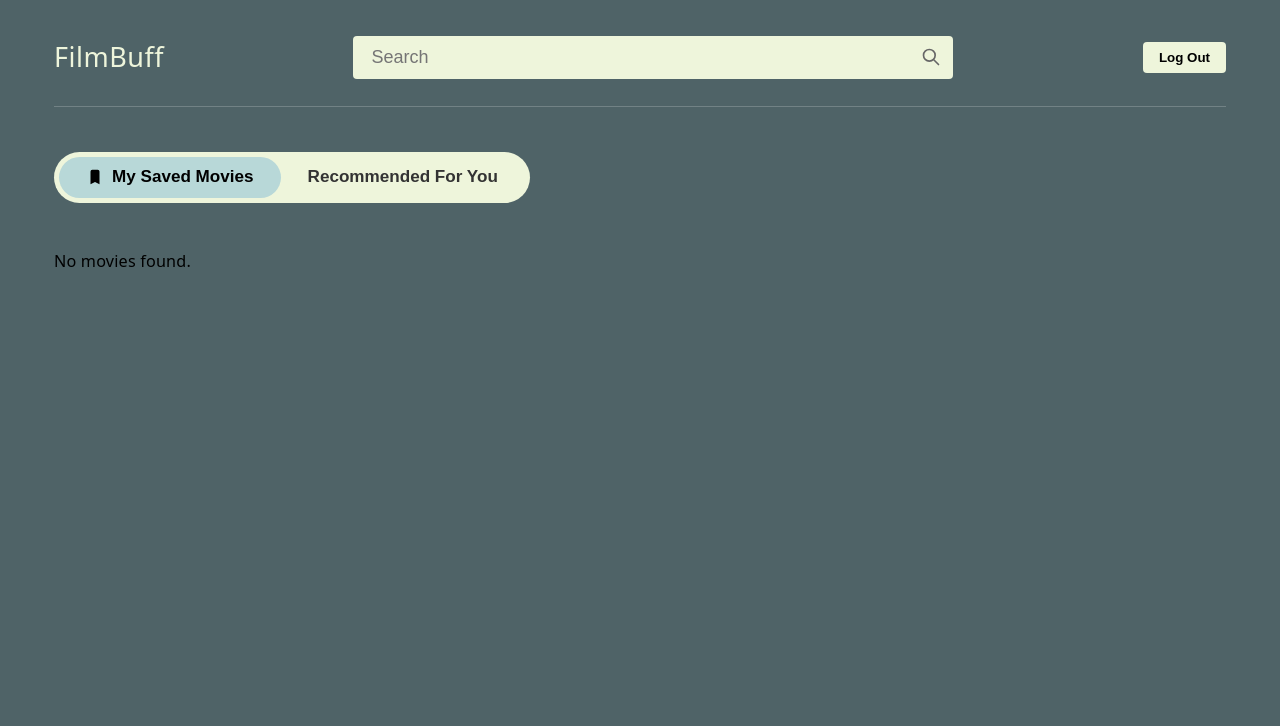
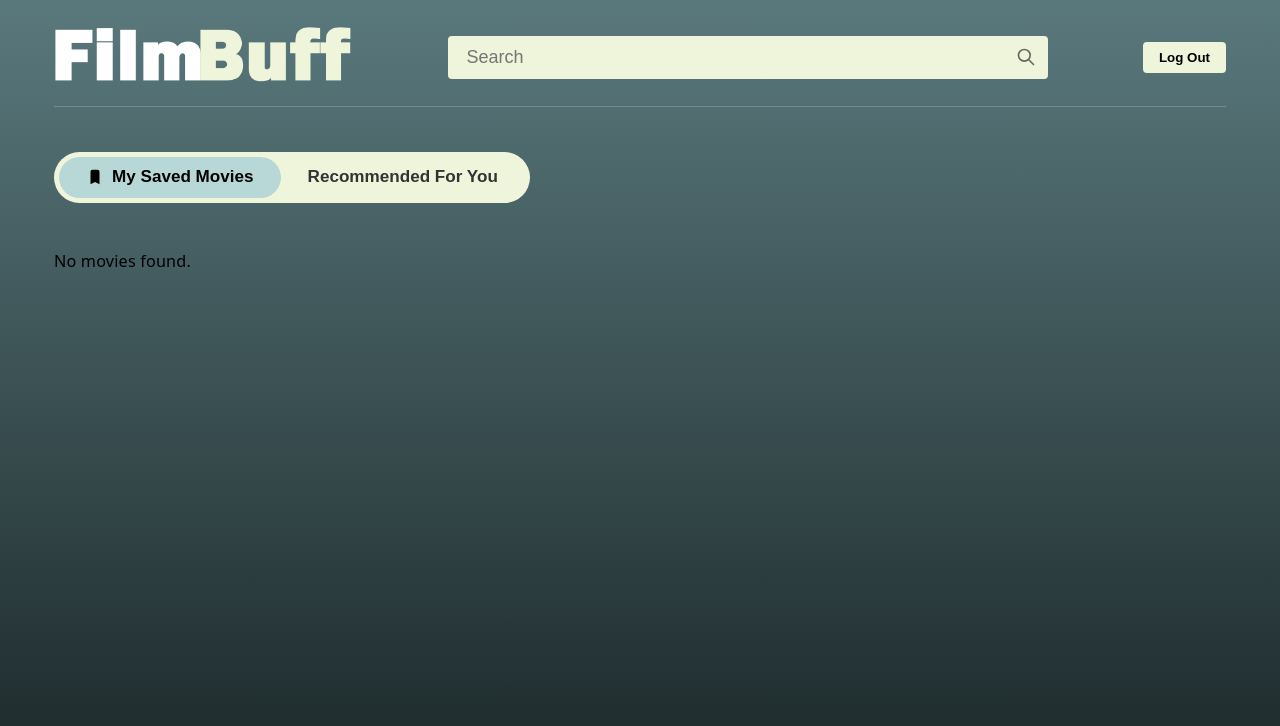
Before and after one commit to TheKauanLima/COP4331LargeProject, a React (Vite) app in the folder cards/frontend/: page /dashboard in a window 1280 px wide. Shown: the top 726 px of the page. Built offline with nearby package versions, Linux system fonts and the light colour scheme.

Commit message:
Added Logo And Adding Movies From Recommendations Page

```diff
--- a/cards/frontend/index.html
+++ b/cards/frontend/index.html
@@ -2,7 +2,7 @@
 <html lang="en">
   <head>
     <meta charset="UTF-8" />
-    <link rel="icon" type="image/png" href="TempLogo.png">
+    <link rel="icon" type="image/png" href="/src/assets/Logo.png">
     <meta name="viewport" content="width=device-width, initial-scale=1.0" />
     <title>FilmBuff</title>
   </head>
--- a/cards/frontend/src/components/Login.tsx
+++ b/cards/frontend/src/components/Login.tsx
@@ -3,6 +3,7 @@ import { buildPath } from './Path';
 import { storeToken } from '../tokenStorage';
 import { jwtDecode, type JwtPayload } from 'jwt-decode';
 import { Link } from 'react-router-dom';
+import fbLogo from '../assets/Logo.png';
 
 type AppTokenPayload = JwtPayload & {
     userId?: number;
@@ -182,7 +183,7 @@ function Login() {
         <main className="film-auth-page">
 
             {/* NEW PLACEMENT: Title at the very top of the page */}
-            <h1 className="main-logo">FilmBuff</h1>
+            <img src={fbLogo} alt="FilmBuffs Logo" className="main-logo" />
 
             <div className="auth-card">
 
--- a/cards/frontend/src/components/pages/DashboardPage.tsx
+++ b/cards/frontend/src/components/pages/DashboardPage.tsx
@@ -1,6 +1,7 @@
 import { useCallback, useEffect, useState } from 'react';
 import { buildPath } from '../Path';
 import { retrieveToken } from '../../tokenStorage';
+import fbLogo from '../../assets/Logo.png';
 
 interface Movie {
   id: number;
@@ -28,6 +29,12 @@ const SearchIcon = ({ onClick }: { onClick?: () => void }) => (
 const BookmarkIcon = () => (
   <svg className="icon-bookmark" fill="currentColor" viewBox="0 0 20 20">
     <path d="M5 4a2 2 0 012-2h6a2 2 0 012 2v14l-5-2.5L5 18V4z" />
+  </svg>
+);
+
+const PlusIcon = () => (
+  <svg fill="none" stroke="currentColor" viewBox="0 0 24 24" width="24" height="24">
+    <path strokeLinecap="round" strokeLinejoin="round" strokeWidth={2.5} d="M12 4v16m8-8H4" />
   </svg>
 );
 
@@ -406,7 +413,7 @@ export default function DashboardPage() {
     <div className="film-dashboard">
       {/* Header */}
       <header className="dashboard-header">
-        <h1 className="dashboard-logo">FilmBuff</h1>
+        <img src={fbLogo} alt="FilmBuffs Logo" className="dashboard-logo" />
 
         <div className="search-wrapper">
           <input
@@ -506,17 +513,35 @@ export default function DashboardPage() {
 
         {displayMovies.map((movie) => (
           <div key={movie.id} className="movie-card">
-            <div className="movie-image-placeholder">
+            <div className="movie-image-placeholder" style={{ position: 'relative' }}>
+
+              {/* TRASH ICON: Only shows on 'saved' tab */}
               {activeTab === 'saved' && (
                 <button
                   className="delete-btn"
                   aria-label="Remove Movie"
+                  style={{ position: 'absolute', top: '8px', right: '8px', zIndex: 10 }}
                   onClick={(e) => {
                     e.stopPropagation();
                     void handleRemoveFromWatchlist(movie.id);
                   }}
                 >
                   <TrashIcon />
+                </button>
+              )}
+
+              {/* PLUS ICON: Only shows on 'recommended' tab */}
+              {activeTab === 'recommended' && (
+                <button
+                  className="add-btn"
+                  aria-label="Add Movie"
+                  style={{ position: 'absolute', top: '8px', right: '8px', zIndex: 10 }}
+                  onClick={(e) => {
+                    e.stopPropagation();
+                    void handleMovieSelect(movie); // Reuses your existing add function!
+                  }}
+                >
+                  <PlusIcon />
                 </button>
               )}
 
--- a/cards/frontend/src/components/pages/ForgotPasswordPage.tsx
+++ b/cards/frontend/src/components/pages/ForgotPasswordPage.tsx
@@ -1,6 +1,7 @@
 import { useState, type ChangeEvent, type MouseEvent } from 'react';
 import { buildPath } from '../Path';
 import { Link } from 'react-router-dom';
+import fbLogo from '../../assets/Logo.png';
 
 function ForgotPasswordPage() {
     const [isLoading, setIsLoading] = useState<boolean>(false);
@@ -54,7 +55,7 @@ function ForgotPasswordPage() {
 
     return (
         <div className="film-auth-page">
-            <h1 className="main-logo">FilmBuff</h1>
+            <img src={fbLogo} alt="FilmBuffs Logo" className="main-logo" />
 
             <div className="auth-card" style={{ maxWidth: '450px', display: 'flex', justifyContent: 'center' }}>
                 <div className="auth-section" style={{ flex: 'none', width: '100%', padding: '2.5rem', boxSizing: 'border-box' }}>
--- a/cards/frontend/src/components/pages/ResetPasswordPage.tsx
+++ b/cards/frontend/src/components/pages/ResetPasswordPage.tsx
@@ -2,6 +2,7 @@ import { useState, type ChangeEvent, type MouseEvent } from 'react';
 import { useSearchParams } from 'react-router-dom';
 import { buildPath } from '../Path';
 import { Link } from 'react-router-dom';
+import fbLogo from '../../assets/Logo.png';
 
 function ResetPasswordPage() {
     const [searchParams] = useSearchParams();
@@ -81,7 +82,7 @@ function ResetPasswordPage() {
     if (!token) {
         return (
             <div className="film-auth-page">
-                <h1 className="main-logo">FilmBuff</h1>
+                <img src={fbLogo} alt="FilmBuffs Logo" className="main-logo" />
 
                 <div className="auth-card" style={{ maxWidth: '450px', display: 'flex', justifyContent: 'center' }}>
                     <div className="auth-section" style={{ flex: 'none', width: '100%', padding: '2.5rem', boxSizing: 'border-box' }}>
--- a/cards/frontend/src/components/pages/VerifyEmailPage.tsx
+++ b/cards/frontend/src/components/pages/VerifyEmailPage.tsx
@@ -1,6 +1,7 @@
 import { useEffect, useRef, useState } from 'react';
 import { useSearchParams, Link } from 'react-router-dom';
 import { buildPath } from '../Path';
+import fbLogo from '../../assets/Logo.png';
 
 function VerifyEmailPage() {
     const [searchParams] = useSearchParams();
@@ -51,7 +52,7 @@ function VerifyEmailPage() {
     return (
         <div className="film-auth-page">
 
-            <h1 className="main-logo">FilmBuff</h1>
+            <img src={fbLogo} alt="FilmBuffs Logo" className="main-logo" />
 
             <div className="auth-card" style={{ maxWidth: '500px', textAlign: 'center' }}>
                 <div className="auth-section">
--- a/cards/frontend/src/index.css
+++ b/cards/frontend/src/index.css
@@ -83,7 +83,7 @@ p {
    DASHBOARD PAGE STYLES
 ========================================= */
 .film-dashboard {
-  background-color: var(--fb-bg);
+  background: linear-gradient(180deg, #5A797D 0%, #1A2627 100%);
   min-height: 100vh;
   width: 100%;
   padding: 2rem 3rem;
@@ -105,11 +105,11 @@ p {
 }
 
 .dashboard-logo {
-  color: var(--fb-light);
-  font-size: 1.5rem;
-  font-weight: 500;
-  letter-spacing: 0.5px;
-  margin: 0;
+  height: 300px; /* Adjust this number up or down to make the navbar logo bigger/smaller */
+  width: auto;
+  margin-top: -10rem;    /* Pulls the logo up closer to the top of the screen */
+  margin-bottom: -10rem; /* Pulls the login card up into the invisible bottom space */
+  display: block;
 }
 
 /* Search Bar */
@@ -316,8 +316,26 @@ p {
   height: 16px;
 }
 
+.add-btn {
+  background-color: transparent;
+  border: none;
+  color: #4caf50; /* A nice, crisp success green */
+  cursor: pointer;
+  padding: 8px;
+  border-radius: 50%;
+  display: flex;
+  align-items: center;
+  justify-content: center;
+  transition: all 0.2s ease;
+}
+
+.add-btn:hover {
+  background-color: rgba(76, 175, 80, 0.15); /* Light green background on hover */
+  transform: scale(1.1); /* Makes it pop out slightly when hovered! */
+}
+
 .film-auth-page {
-  background-color: var(--fb-bg);
+  background: linear-gradient(180deg, #5A797D 0%, #1A2627 100%);
   min-height: 100vh;
   width: 100%;
   display: flex;
@@ -331,15 +349,12 @@ p {
 
 /* Add this new block */
 .main-logo {
-  color: var(--fb-light);
-  /* Uses your beige color so it pops against the teal */
-  font-size: 3.5rem;
-  font-weight: 700;
-  margin: 0 0 2rem 0;
-  /* Adds space between the logo and the card */
-  letter-spacing: 1px;
-  text-shadow: 0 4px 6px rgba(0, 0, 0, 0.1);
-  /* Slight shadow to make it stand out */
+  height: 500px; /* Adjust this number up or down to make the navbar logo bigger/smaller */
+  width: auto;
+  margin-top: -10rem;    /* Pulls the logo up closer to the top of the screen */
+  margin-bottom: -10rem; /* Pulls the login card up into the invisible bottom space */
+  display: block;
+  /* You can delete the old text-shadow and font-weight lines! */
 }
 
 .auth-card {
```
Also changed, not shown: cards/frontend/TempLogo.png (deleted), cards/frontend/src/assets/Logo.png (added).
